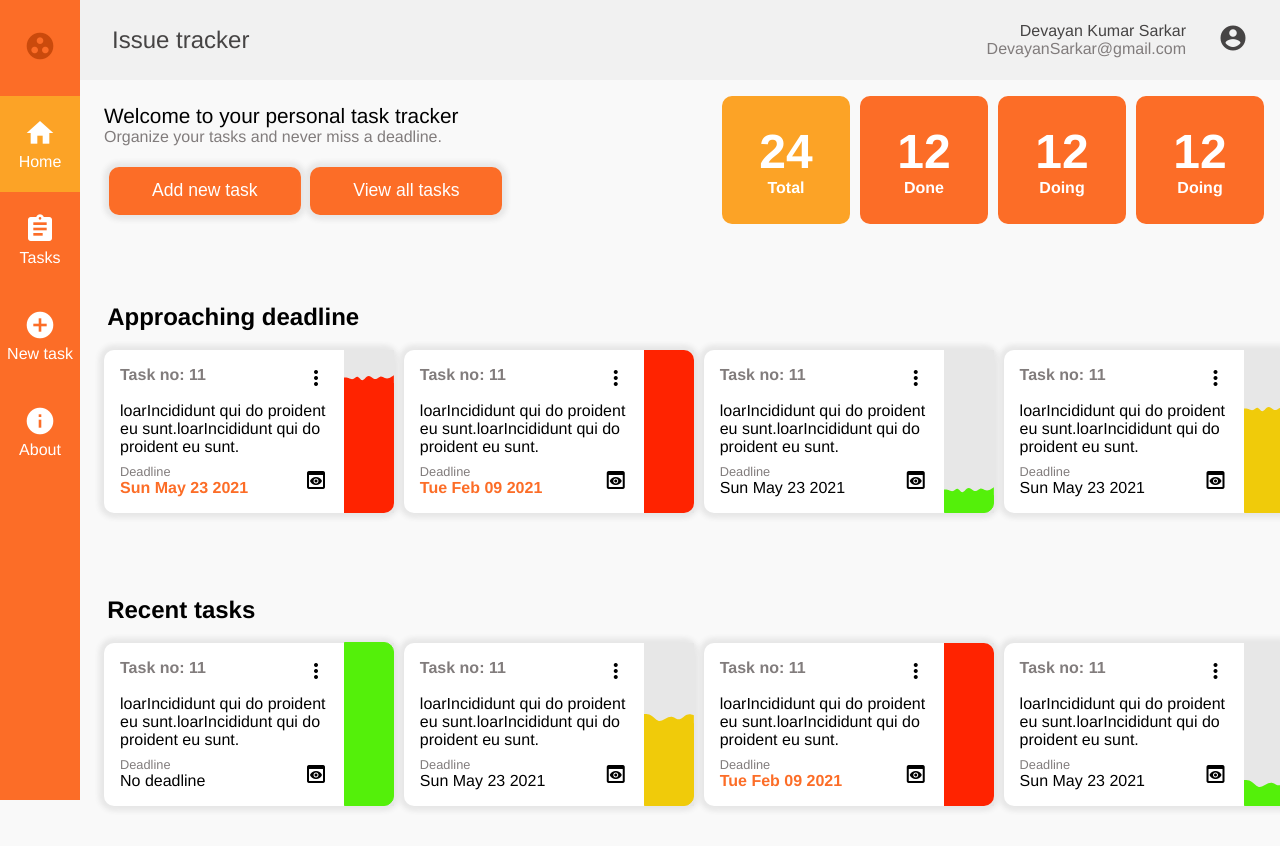
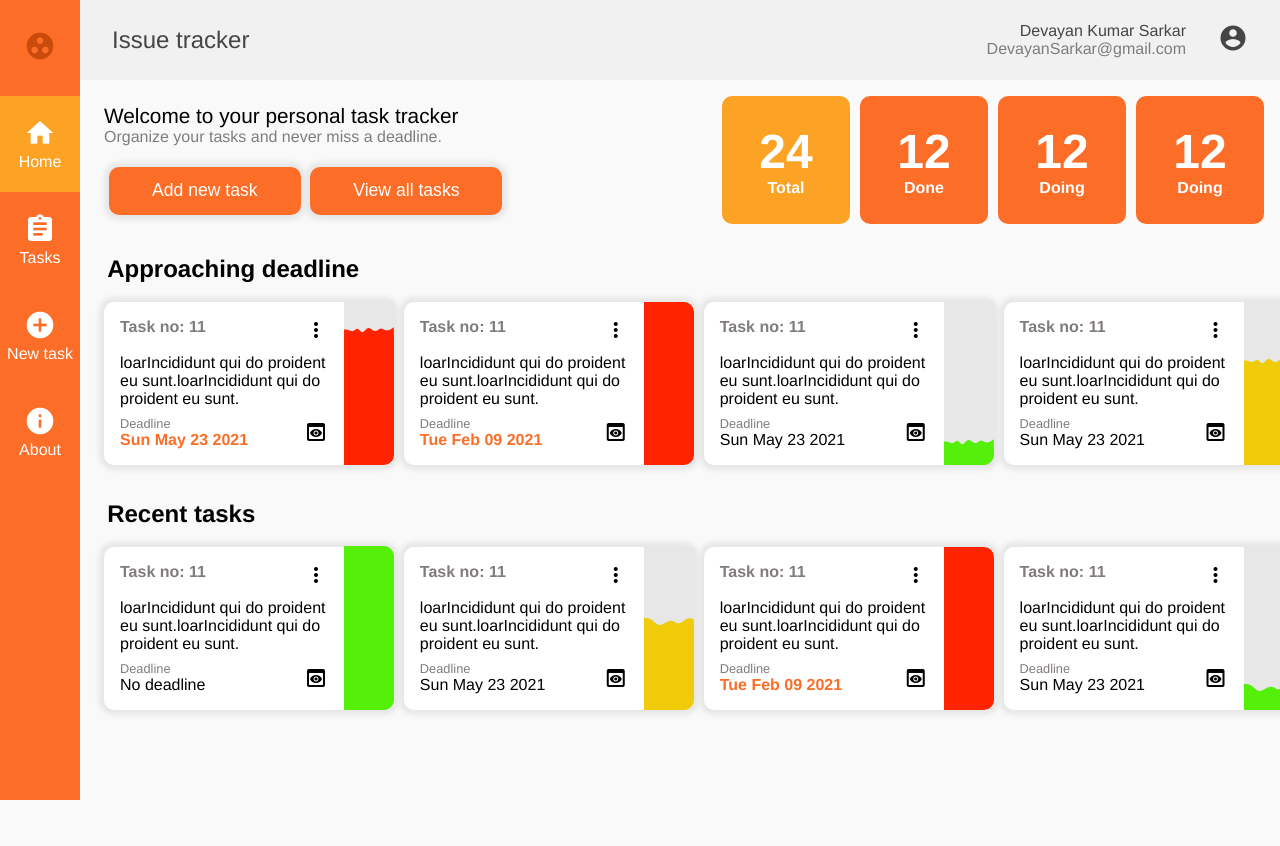
Before and after one commit to devayansarkar/issue-tracker, a Vue app in the folder frontend/: page /home in a window 1280 px wide. After the commit the page ends 800 px from the top, so only its background shows below. Built offline with nearby package versions, Linux system fonts and the light colour scheme.

Commit message:
adjusting the spacing for different screen sizes

```diff
--- a/frontend/src/styles/home.page.styles.scss
+++ b/frontend/src/styles/home.page.styles.scss
@@ -37,6 +37,14 @@
     .next-tasks {
         padding: .5rem;
         margin-top: 3rem;
+
+        @include md(){
+            margin-top: 1rem;
+        }
+
+        @include lg(){
+            margin-top: 0rem;
+        }
 
         .section-title {
             font-size: 1.5rem;
```
